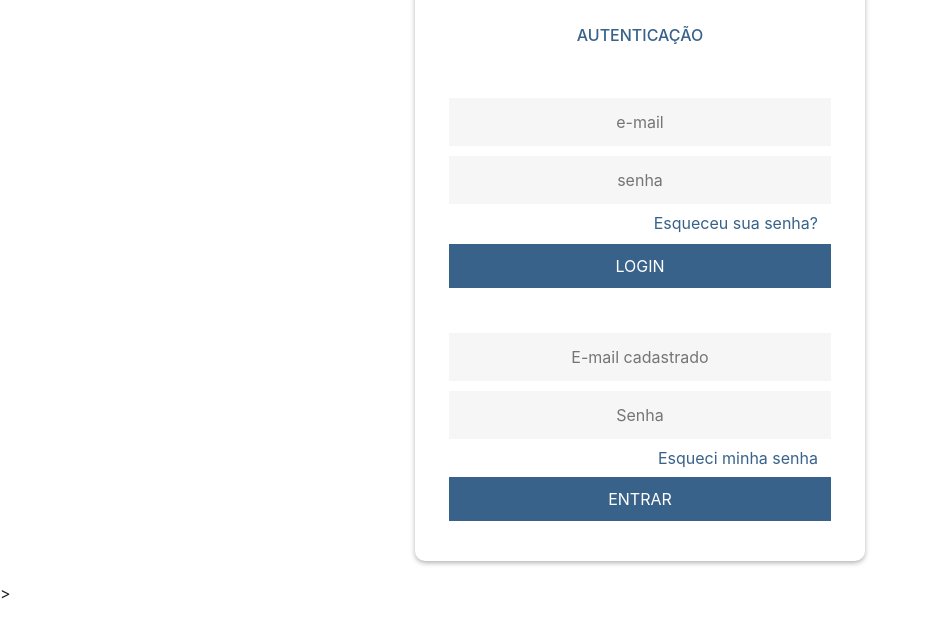
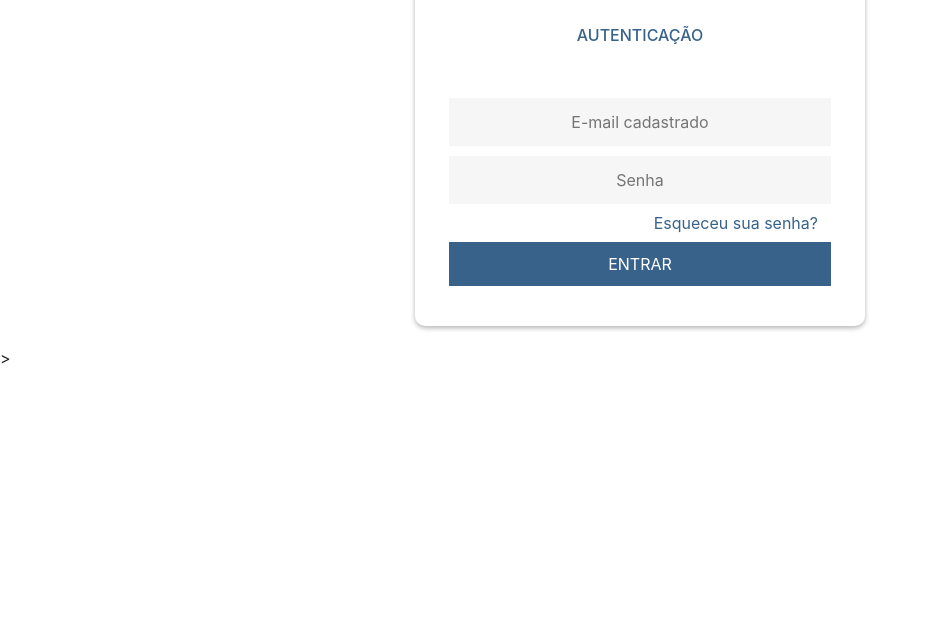
Before and after one commit to hugolimachaves/loginForm, a plain HTML site: page index.html in a window 1280 px wide. Shown: the part 180-800 px from the top of the page, without its empty margins (0-929 px from the left). Drawn offline with nearby package versions, Linux system fonts and the light colour scheme.

Commit message:
Conflitos resolvidos
Conflitos de layout entre Hugo e Isadora resolvido.

```diff
--- a/index.html
+++ b/index.html
@@ -31,17 +31,11 @@
 
             <!-- Login Form -->
             <form>
-            <input type="email" id="email" class="fadeIn second zero-raduis" name="email" placeholder="e-mail">
-            <input type="text" id="password" class="fadeIn third zero-raduis" name="login" placeholder="senha">
-                <div id="formFooter">
-                <a class="underlineHover" href="#">Esqueceu sua senha?</a>
-            </div>
-            <input type="submit" class="fadeIn fourth zero-raduis" value="login">
             <input type="email" id="email" class="fadeIn second zero-raduis" name="email" placeholder="E-mail cadastrado">
             <input type="text" id="password" class="fadeIn third zero-raduis" name="login" placeholder="Senha">
                 <div id="formFooter">
                 <!-- <a  class="underlineHover"</a> href="#">Esqueci minha senha</a> -->
-                <a  href="#">Esqueci minha senha</a>
+                <a  href="#">Esqueceu sua senha?</a>
             </div>
             <input type="submit" class="fadeIn fourth zero-raduis" value="Entrar">
             <!--
```
